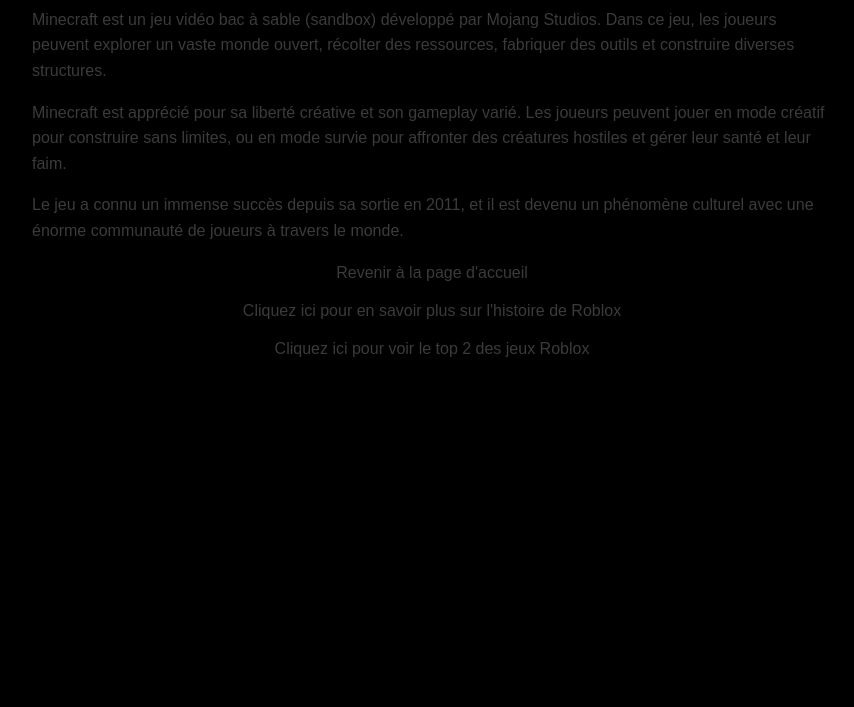
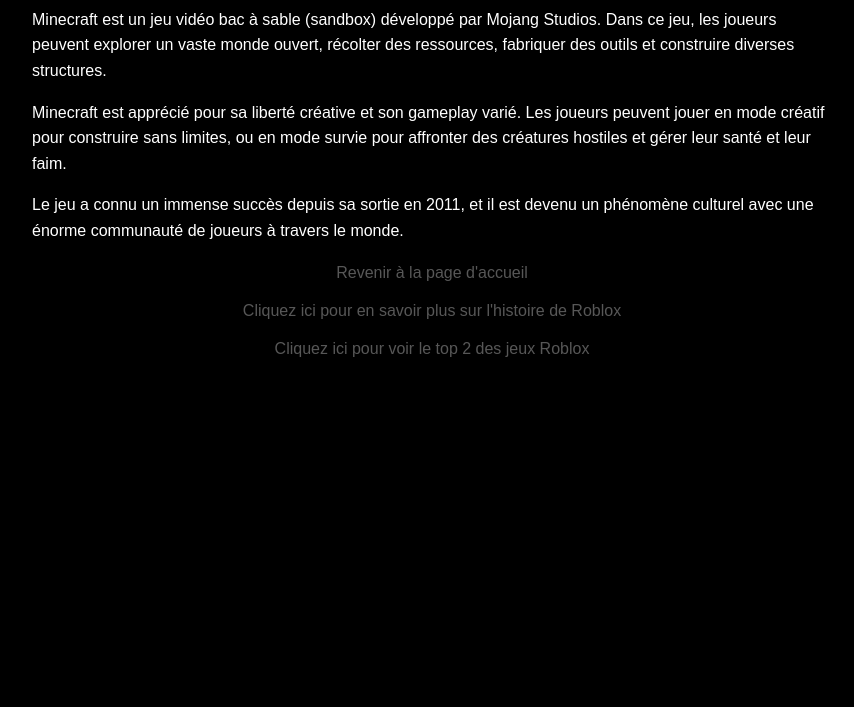
Before and after one commit to Le1roi1des1kebab/monsite, a plain HTML site: page minecraft.html in a window 1280 px wide. Shown: the part 93-800 px from the top of the page, without its empty margins (208-1062 px from the left). Drawn offline with Linux system fonts and the light colour scheme.

Commit message:
Update minecraft.html

```diff
--- a/minecraft.html
+++ b/minecraft.html
@@ -9,7 +9,7 @@
             margin: 0 auto;
             padding: 20px;
             background-color: black; /* Fond noir */
-            color: rgb(255, 255, 255, 0.233); /* Couleur du texte en blanc */
+            color:rgb(255, 255, 255); /* Couleur du texte en blanc */
         }
 
         h1 {
@@ -24,7 +24,7 @@
             display: block;
             text-align: center;
             margin-top: 20px;
-            color: rgba(255, 255, 255, 0.233); /* Couleur du lien en blanc */
+            color: rgba(255, 255, 255, 0.342); /* Couleur du lien en blanc */
             text-decoration: none; /* Supprimer le soulignement du lien */
         }
 
```
